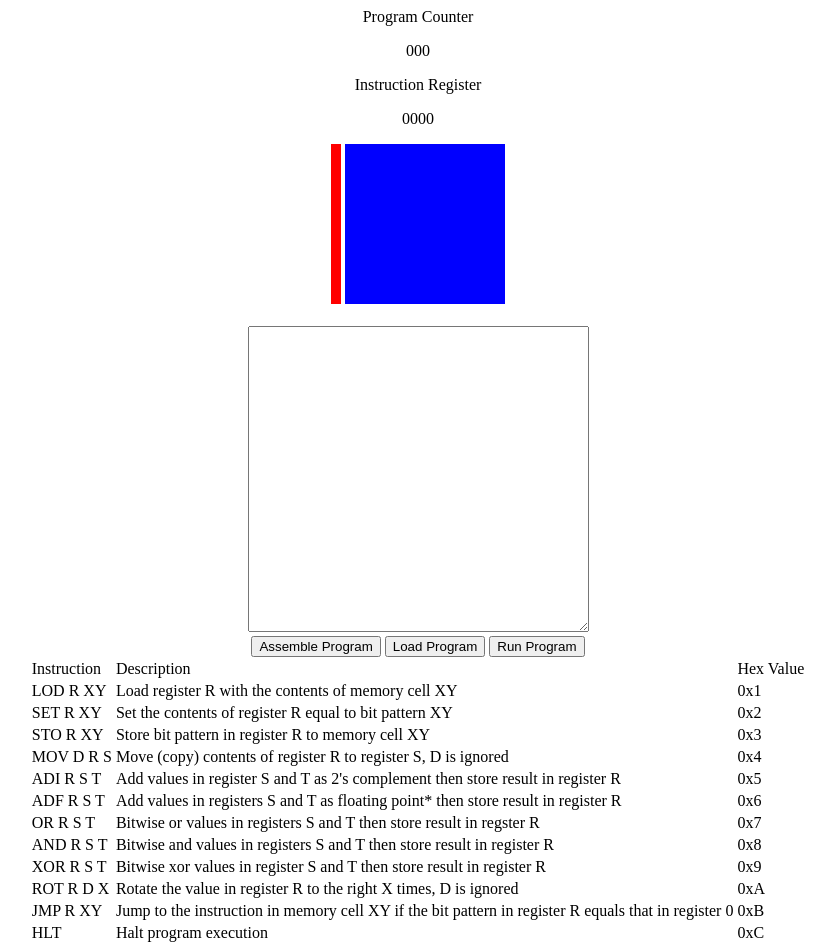
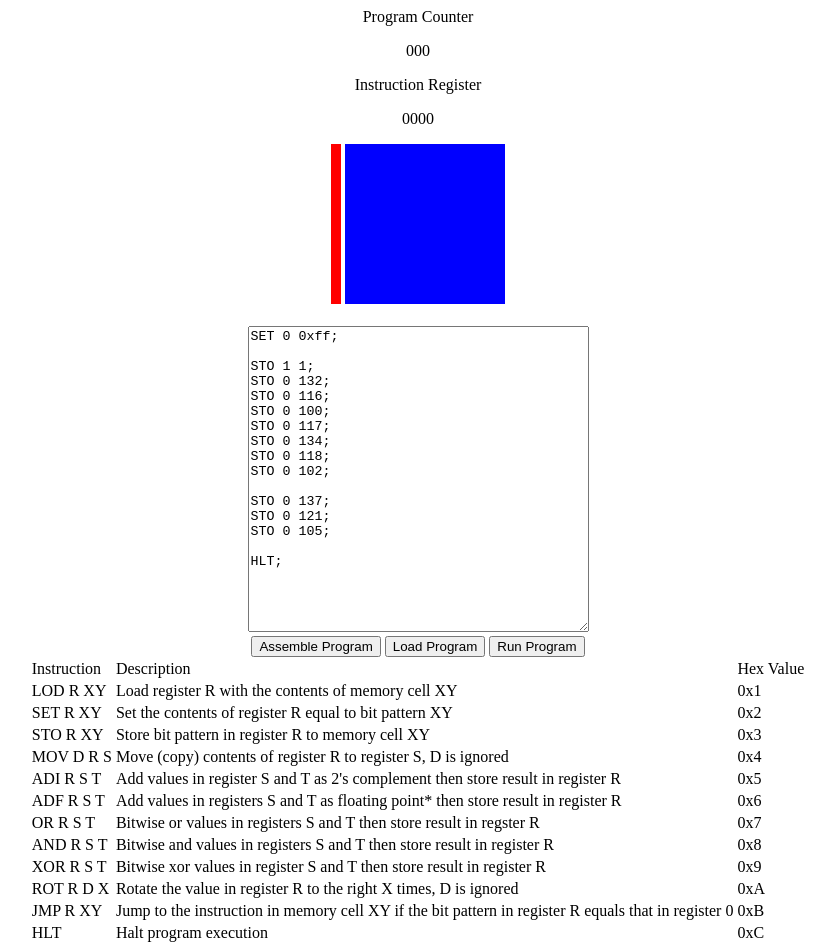
Before and after one commit to K-Francis-H/simple-machine, a plain HTML site: page machine.html in a window 1280 px wide. Shown: the whole page, without its empty margins (222-1057 px from the left). Drawn offline with Linux system fonts and the light colour scheme.

Commit message:
fix example program

```diff
--- a/Assembler.js
+++ b/Assembler.js
@@ -31,6 +31,9 @@ function Assembler(assemblyCode){
 
 		var lines = assemblyCode.replace(/\n|\r/g, "")
 		                        .split(specialChars.LINE_END);
+
+		console.log(lines);
+
 		for(var i=0; i < lines.length; i++){
 			console.log(lines[i]);
 			var tokens = lines[i].split(specialChars.WHITE_SPACE);
--- a/machine.html
+++ b/machine.html
@@ -14,7 +14,7 @@
 		     mctx.fillStyle = "#00F";
 		     mctx.fillRect(0,0,256,256);
            var textarea = document.getElementById("program-input");
-           textarea.value = textarea.value === "" ? "SET 0 0xff;\n\n"+
+           textarea.value =        "SET 0 0xff;\n\n"+
                                    "STO 1 1;\n"+
                                    "STO 0 132;\n"+
                                    "STO 0 116;\n"+
@@ -30,9 +30,7 @@
                                    "STO 0 105;\n\n"+
                                    //"STO 0 138;\n"+
                                    //"STO 0 106;\n"+
-                                   "HLT;"
-                                   :
-                                   textarea.value;
+                                   "HLT;";
 
 
            var machine = new Machine();
```
